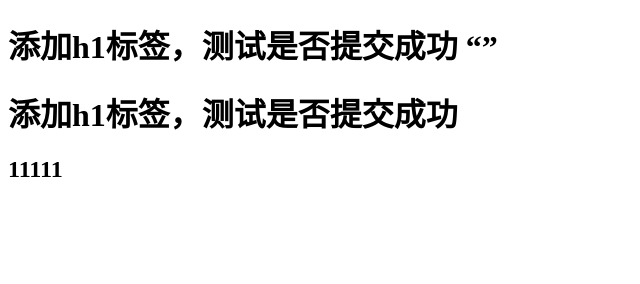
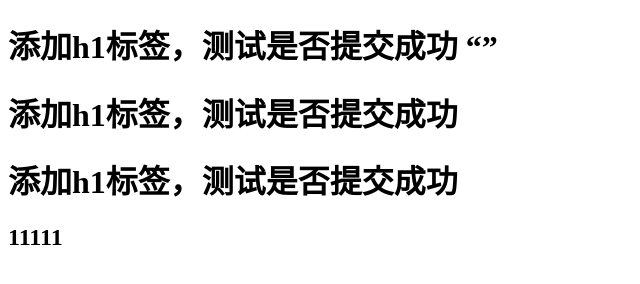
Before and after one commit to yangchaofan200488/AcceptNew, a plain HTML site: page index.html in a window 1280 px wide. Shown: the whole page, without its empty margins (0-640 px from the left). Drawn offline with Linux system fonts and the light colour scheme.

Commit message:
Update index.html
测试

```diff
--- a/index.html
+++ b/index.html
@@ -8,6 +8,7 @@
 <body>
     <h1>添加h1标签，测试是否提交成功 <q></q></h1>
     <h1>添加h1标签，测试是否提交成功</h1>
+    <h1>添加h1标签，测试是否提交成功</h1>
     <h2>11111</h2>
 </body>
 </html>
```
